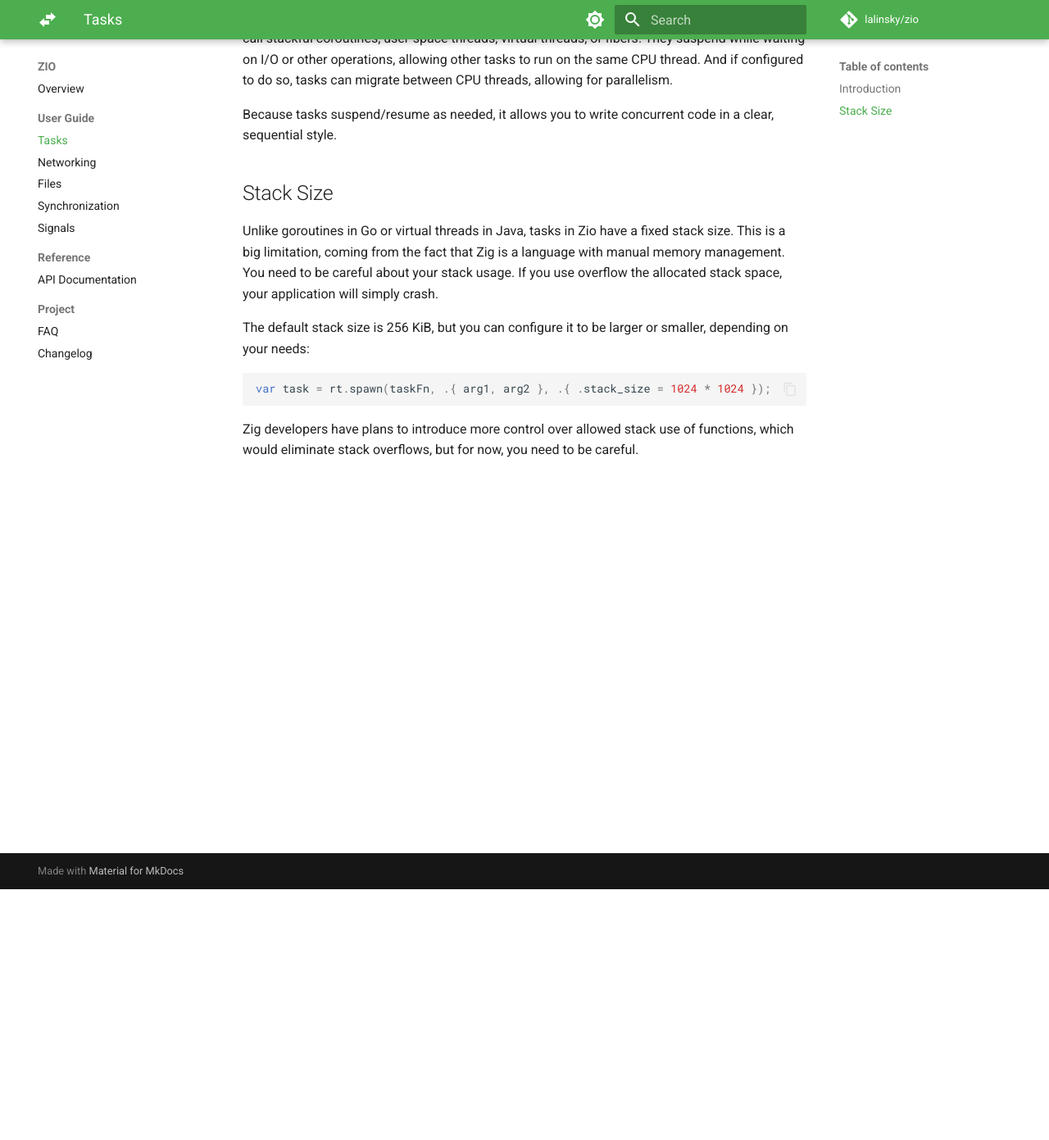
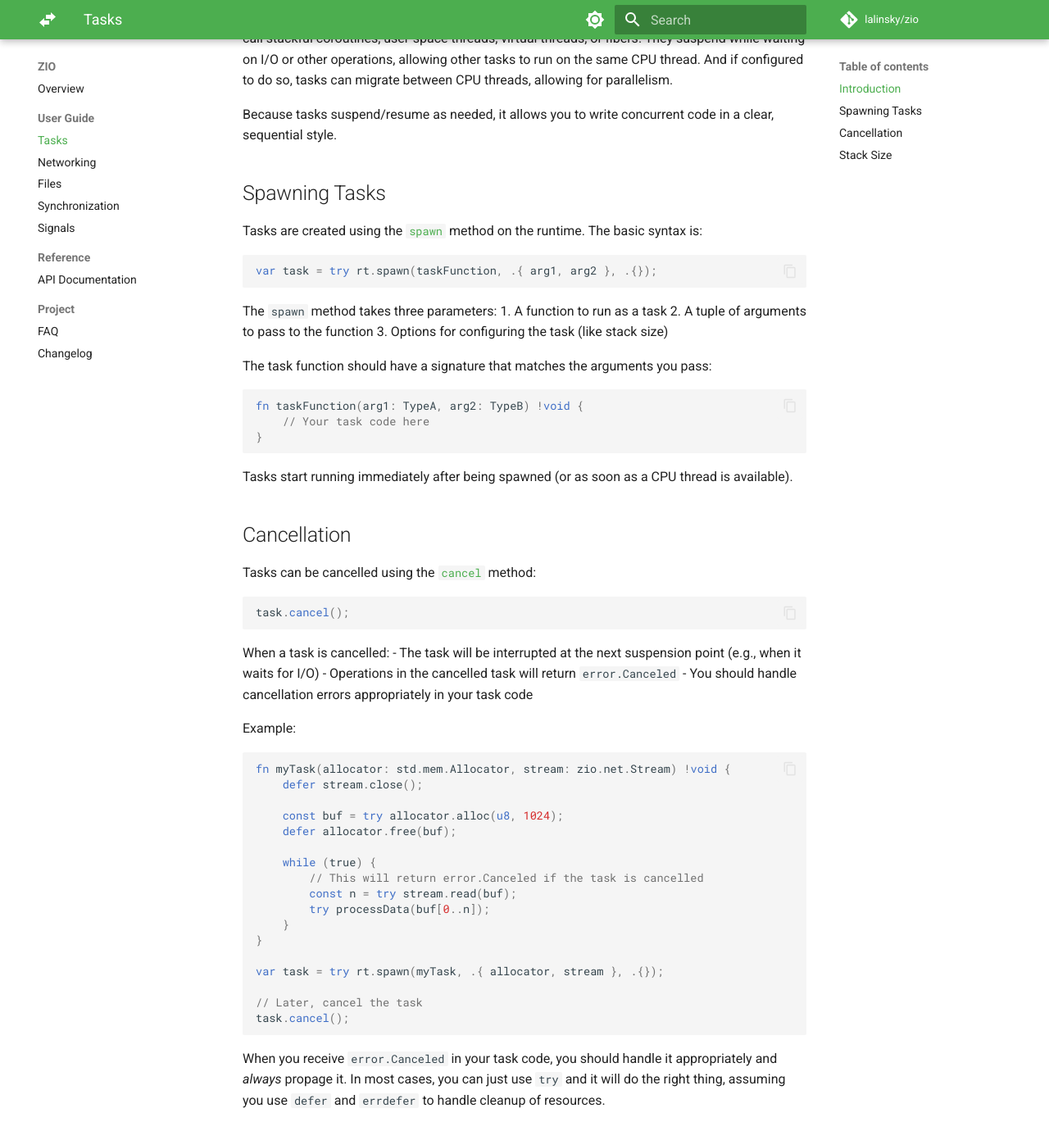
Before and after one commit to lalinsky/zio, an MkDocs documentation site: the page built from docs/tasks.md, in a window 1280 px wide and 1400 px high, scrolled down 315 px. Shown: the top 1391 px of the window at 82% size. Built offline with MkDocs 1.6.1 and Material for MkDocs 9.7.7, drawn with Linux system fonts in a browser that asks for light colours; comment, search, counter and statistics services are not loaded.

Commit message:
More docs

````diff
--- a/docs/tasks.md
+++ b/docs/tasks.md
@@ -12,6 +12,68 @@ tasks can migrate between CPU threads, allowing for parallelism.
 
 Because tasks suspend/resume as needed, it allows you to write concurrent code in a clear, sequential style.
 
+## Spawning Tasks
+
+Tasks are created using the [`spawn`](/zio/apidocs/#zio.runtime.Runtime.spawn) method on the runtime. The basic syntax is:
+
+```zig
+var task = try rt.spawn(taskFunction, .{ arg1, arg2 }, .{});
+```
+
+The `spawn` method takes three parameters:
+1. A function to run as a task
+2. A tuple of arguments to pass to the function
+3. Options for configuring the task (like stack size)
+
+The task function should have a signature that matches the arguments you pass:
+
+```zig
+fn taskFunction(arg1: TypeA, arg2: TypeB) !void {
+    // Your task code here
+}
+```
+
+Tasks start running immediately after being spawned (or as soon as a CPU thread is available).
+
+## Cancellation
+
+Tasks can be cancelled using the [`cancel`](/zio/apidocs/#zio.runtime.JoinHandle.cancel) method:
+
+```zig
+task.cancel();
+```
+
+When a task is cancelled:
+- The task will be interrupted at the next suspension point (e.g., when it waits for I/O)
+- Operations in the cancelled task will return `error.Canceled`
+- You should handle cancellation errors appropriately in your task code
+
+Example:
+
+```zig
+fn myTask(allocator: std.mem.Allocator, stream: zio.net.Stream) !void {
+    defer stream.close();
+
+    const buf = try allocator.alloc(u8, 1024);
+    defer allocator.free(buf);
+
+    while (true) {
+        // This will return error.Canceled if the task is cancelled
+        const n = try stream.read(buf);
+        try processData(buf[0..n]);
+    }
+}
+
+var task = try rt.spawn(myTask, .{ allocator, stream }, .{});
+
+// Later, cancel the task
+task.cancel();
+```
+
+When you receive `error.Canceled` in your task code, you should handle it appropriately
+and *always* propage it. In most cases, you can just use `try` and it will do the right thing,
+assuming you use `defer` and `errdefer` to handle cleanup of resources.
+
 ## Stack Size
 
 Unlike goroutines in Go or virtual threads in Java, tasks in Zio have a fixed stack size. This is a big limitation,
@@ -22,7 +84,7 @@ your application will simply crash.
 The default stack size is 256 KiB, but you can configure it to be larger or smaller, depending on your needs:
 
 ```zig
-var task = rt.spawn(taskFn, .{ arg1, arg2 }, .{ .stack_size = 1024 * 1024 });
+var task = rt.spawn(myTask, .{}, .{ .stack_size = 1024 * 1024 });
 ```
 
 Zig developers have plans to introduce more control over allowed stack use of functions,
````
